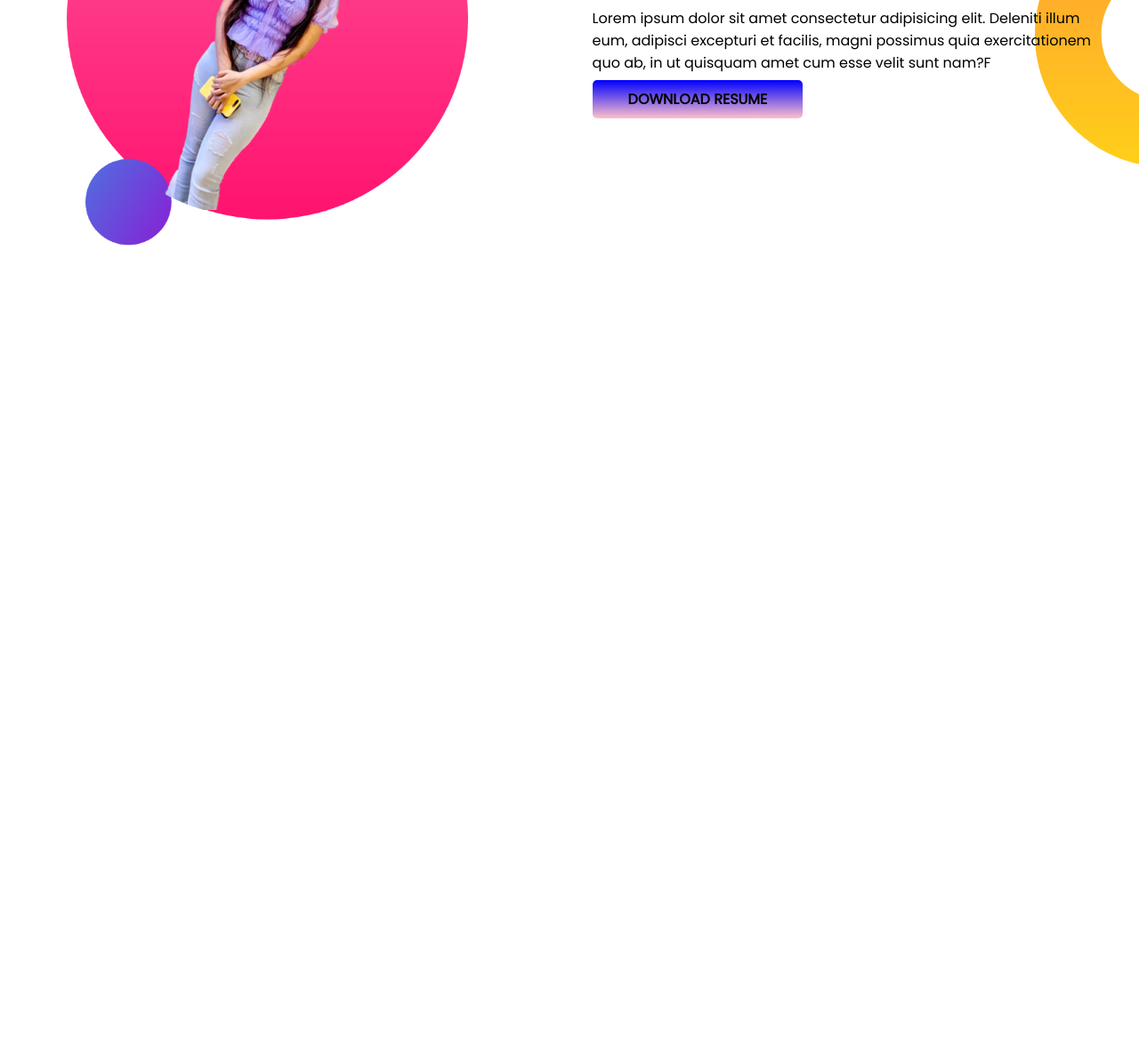
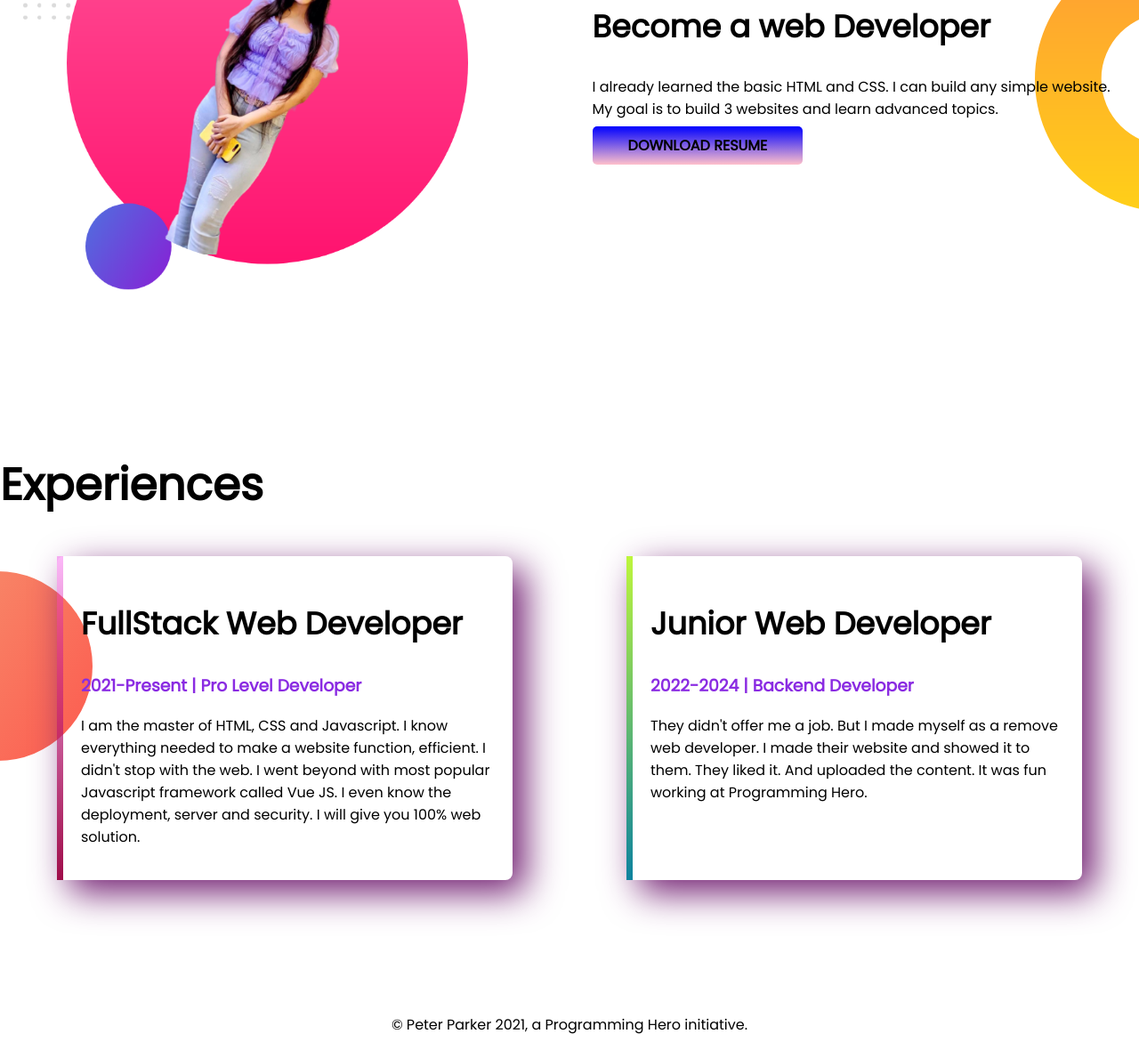
Before and after one commit to TasniaNoshin/Developer-portfolio, a plain HTML site: page index.html in a window 1280 px wide. Shown: the part 886-2066 px from the top of the page at 89% size. Before the commit the page ends 1294 px from the top, so only its background shows below. Drawn offline with Linux system fonts and the light colour scheme.

Commit message:
fourth-commit

```diff
--- a/index.html
+++ b/index.html
@@ -15,7 +15,7 @@
 <body>
 
 
-    <section class="top-banner">
+    <section class="top-banner flexible-container">
         <div class="half-width">
 
             <h1>Welcome To </h1>
@@ -41,7 +41,7 @@
 
 
     </section>
-    <section class=" second-banner">
+    <section class=" second-banner flexible-container">
 
         <div class="half-width">
             <img src="images/my-bg2.png" alt="">
@@ -55,8 +55,23 @@
 
             <h1>Dream big</h1>
             <h2>Become a web Developer</h1>
-                <p>Lorem ipsum dolor sit amet consectetur adipisicing elit. Deleniti illum eum, adipisci excepturi et
-                    facilis, magni possimus quia exercitationem quo ab, in ut quisquam amet cum esse velit sunt nam?F
+                <p>
+
+
+
+                    I already learned the basic HTML and CSS. I can build any simple website. My goal is to build 3
+                    websites and learn advanced topics.
+
+
+
+
+
+
+                </p>
+
+
+                <a class="link-button" target="_blank" href=""> DOWNLOAD RESUME</a>
+        </div>
 
 
 
@@ -68,15 +83,40 @@
 
 
 
-                </p>
-
-
-                <a class="link-button" target="_blank" href=""> DOWNLOAD RESUME</a>
-            </div>
 
 
 
-        </div>
+
+
+    </section>
+
+    <section class="third-part">
+
+        <h1>Experiences</h1>
+
+
+<div class=" flexible-container">
+    <div id="full-stack-experience" class=" experience-item">
+
+        <h2>FullStack Web Developer</h2>
+        <h3 class="Purple">2021-Present | Pro Level Developer</h3>
+        <p> I am the master of HTML, CSS and Javascript. I know everything needed to make a website function,
+            efficient. I didn't stop with the web. I went beyond with most popular Javascript framework called Vue
+            JS. I even know the deployment, server and security. I will give you 100% web solution.</p>
+
+
+    </div>
+<div id="web-dev-experience"  class="experience-item">
+ <h2 >Junior Web Developer</h2>
+<h3 class="Purple">2022-2024 | Backend Developer</h3>
+<p>
+    They didn't offer me a job. But I made myself as a remove web developer. I made their website and showed it to them. They liked it. And uploaded the content. It was fun working at Programming Hero.</p>
+
+
+</div>
+
+
+</div>
 
 
 
@@ -93,6 +133,11 @@
 
 
 
+<footer>
+
+<p>© Peter Parker 2021, a Programming Hero initiative.</p>
+
+</footer>
 
 
 
--- a/style.css
+++ b/style.css
@@ -12,9 +12,9 @@ h1{
     color: blueviolet;
 }
 
-section{
+.flexible-container{
     display: flex;
-    margin-bottom: 100px;
+    margin-bottom: 150px;
 
 }
 .half-width{
@@ -37,6 +37,23 @@ background-image: url(images/top-banner.png);
 background-repeat: no-repeat;
 
 }
+.experience-item{
+
+    box-shadow: 14px 14px 40px rgb(112, 28, 112);
+    width: 40%;
+    margin-left: 5%;
+    margin-right: 5%;
+    padding: 20px;
+    border-radius: 8px;
+
+
+}
+#web-dev-experience{
+    border-left: 7px solid teal;
+    border-image: linear-gradient(#bef63c, #0c829f);
+border-image-slice: 1;
+}
+
 
 
 .second-banner{
@@ -44,3 +61,20 @@ background-repeat: no-repeat;
     background-repeat: no-repeat;
     background-position: right;
 }
+h2{
+    font-size: 35px;
+}
+.third-part{
+    background-image: url(images/exp-bg.png);
+    background-repeat: no-repeat;
+    background-position: left;
+}
+#full-stack-experience{
+    border-left: 7px solid rgb(15, 231, 148);
+    border-image: linear-gradient(#f63ced5d, #9f0c49);
+border-image-slice: 1;
+
+}
+footer{
+    text-align: center;
+}
```
